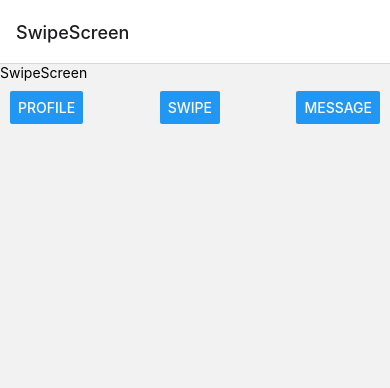
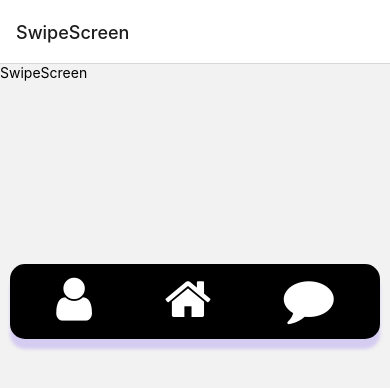
Before and after one commit to GGmorello/SportLink, a React Native app: screen /SwipeScreen in a window 390 px wide. Shown: the top 388 px of the page. Built offline with nearby package versions, Linux system fonts and the light colour scheme.

Commit message:
navigation bar design

```diff
--- a/package.json
+++ b/package.json
@@ -14,9 +14,11 @@
     "@react-navigation/native-stack": "^6.9.9",
     "expo": "~47.0.12",
     "expo-status-bar": "~1.4.2",
+    "material-symbols": "^0.4.4",
     "react": "18.1.0",
     "react-dom": "18.1.0",
     "react-native": "0.70.5",
+    "react-native-fontawesome": "^7.0.0",
     "react-native-web": "~0.18.9"
   },
   "devDependencies": {
--- a/src/Components/NavigationBar/NavigationBarStyle.js
+++ b/src/Components/NavigationBar/NavigationBarStyle.js
@@ -1,20 +1,39 @@
 import React from 'react';
 import { StyleSheet } from "react-native"
 
+const styles = StyleSheet.create({
+  shadow: {
+    shadowColor: "#7F5DF0",
+    shadowOffset: {
+      width: 0,
+      height: 10
+    },
+    shadowOpacity: 0.25,
+    shadowRadius: 3.5,
+    elevation: 5
+  }
+});
+
 const style = StyleSheet.create({
     container: {
+      backgroundColor: '#000000',
+        //'rgb(180, 203, 240)',     //ive been told that the blue looks ugly, and that we should do black
+      border: '1px',
+      position: 'absolute',     //??
+      borderRadius: 15,
+      height: 75,
+      top: 200,     //have to change i know ehe
+      bottom: 25,
+      left: 10,
+      right:  10,
+      elevation: 0,
       flexDirection: 'row',
-      justifyContent: 'space-between',
-      padding: 10
+      justifyContent: 'space-around',
+      padding: 10,
+      ...styles.shadow
     },
-    button: {
-      padding: 10,
-      backgroundColor: 'white',
-      borderWidth: 1,
-      borderColor: 'gray',
-      borderRadius: 5,
-      alignItems: 'center'
-    }
   });
 
+
+
   export default style
--- a/src/Components/NavigationBar/NavigationBarView.js
+++ b/src/Components/NavigationBar/NavigationBarView.js
@@ -1,6 +1,7 @@
 import React from "react";
-import { View, Button, StyleSheet } from "react-native"
+import { View, TouchableHighlight} from "react-native"
 import style from "./NavigationBarStyle"
+import FontAwesome from '@expo/vector-icons/FontAwesome';
 
 export default function NavigationBarView(props) {
     function onProfileClick() {
@@ -15,8 +16,8 @@ export default function NavigationBarView(props) {
 
     return (
         <View style={style.container}>
-            <Button style={style.button} title="Profile" onPress={() => onProfileClick()}></Button>
-            <Button style={style.button} title="Swipe" onPress={() => onSwipeClick()}></Button>
-            <Button style={style.button} title="Message" onPress={() => onMessageClick()}></Button>
+            <FontAwesome size={50} color="white" name="user" onPress={() => onProfileClick()}></FontAwesome>
+            <FontAwesome size={50} color="white" name="home" onPress={() => onSwipeClick()}></FontAwesome>
+            <FontAwesome size={50}  color="white" name="comment" onPress={() => onMessageClick()}></FontAwesome>
         </View>)
 }
```
Also changed, not shown: 1 other file (tests, documents, lock files or other folders).
